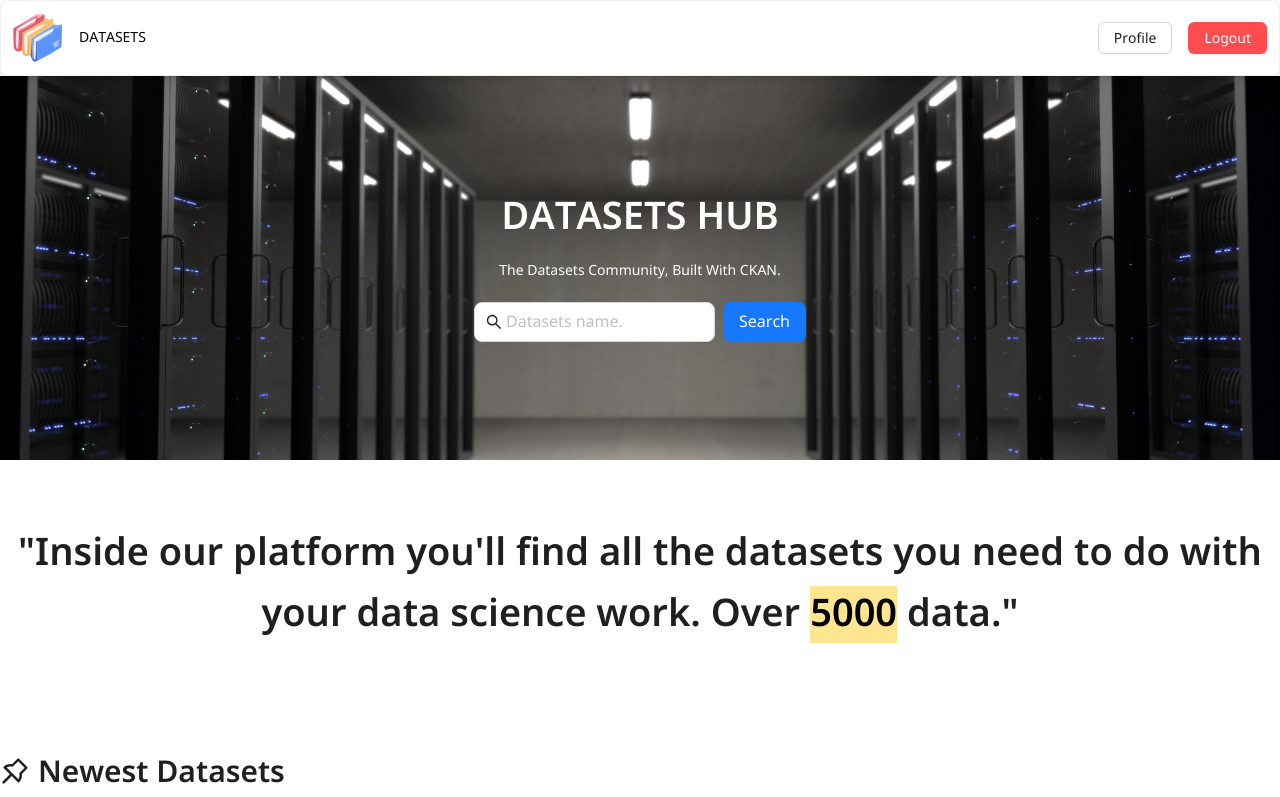
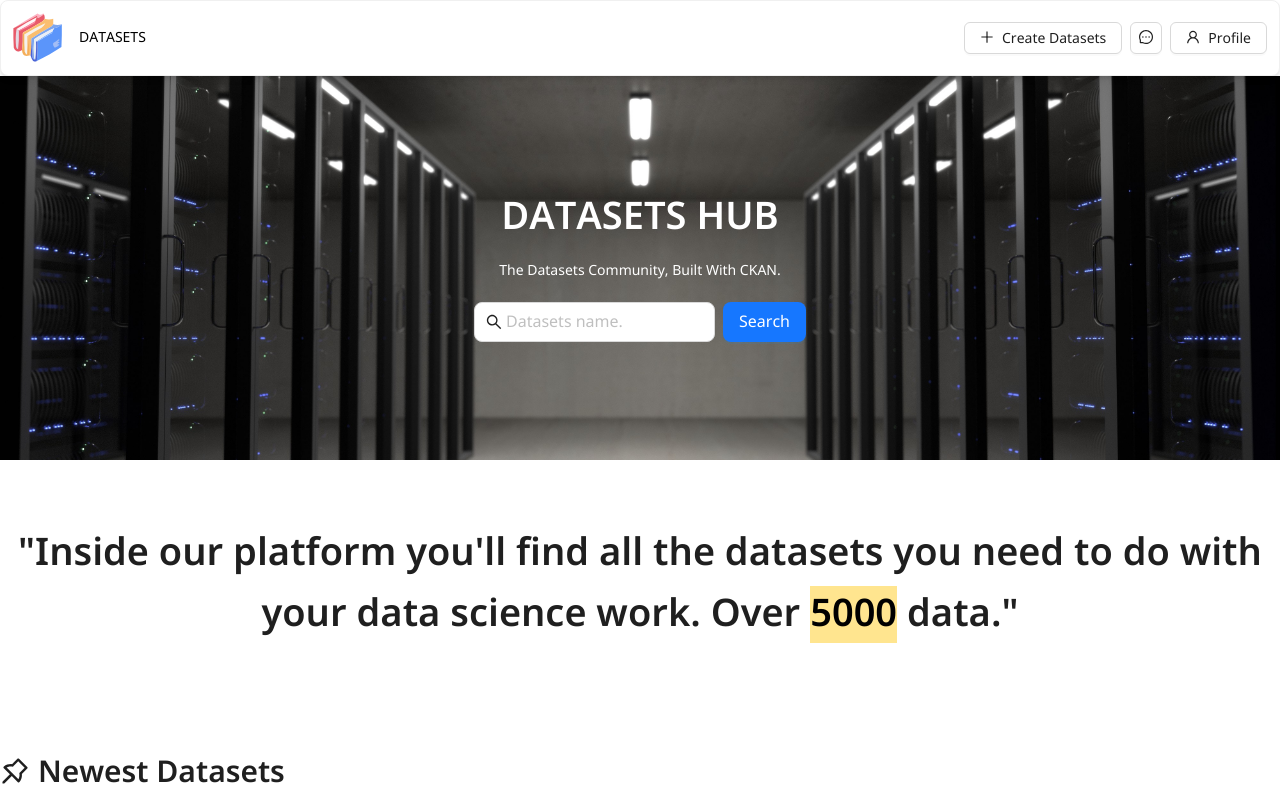
Before and after one commit to Four-Horsemen-of-the-SWE/datasets-with-ckan-project-frontend, a React (Create React App) app: page / in a window 1280 px wide. Shown: the top 797 px of the page. Built offline with nearby package versions, Linux system fonts and the light colour scheme.

Commit message:
feat: add drawer

```diff
--- /dev/null
+++ b/src/components/DrawerView.js
@@ -0,0 +1,71 @@
+import {
+  UserOutlined,
+  DatabaseOutlined,
+  BookOutlined,
+  EditOutlined,
+} from "@ant-design/icons";
+import { Button, Drawer, List, Space, Popconfirm, Typography } from "antd"
+
+const { Link } = Typography
+
+const data = [
+  {
+    icon: <UserOutlined />,
+    label: (
+      <Link href="/profile/me" style={{ color: "#000" }}>
+        Your Profile
+      </Link>
+    ),
+  },
+  {
+    icon: <DatabaseOutlined />,
+    label: "Your Datasets",
+  },
+  {
+    icon: <BookOutlined />,
+    label: "Your Bookmarked",
+  },
+  {
+    icon: <EditOutlined />,
+    label: "Update Profile",
+  },
+  {
+    icon: (
+      <Popconfirm
+        title="Logout ?"
+        description="Are you sure to logout ?"
+        placement="right"
+        onConfirm={() => alert("Logout")}
+        okText="Yes"
+        cancelText="No"
+      >
+        <Button type="primary" danger>
+          Logout
+        </Button>
+      </Popconfirm>
+    ),
+  },
+];
+
+
+export default function DrawerView({ isDrawerOpen, close }) {
+  return (
+    <Drawer
+      title="Profile"
+      placement="right"
+      open={isDrawerOpen}
+      onClose={close}
+    >
+      <List
+        size="middle"
+        dataSource={data}
+        renderItem={(item) => <List.Item>
+          <Space size={16}>
+            {item.icon}
+            {item.label}
+          </Space>
+        </List.Item>}
+      />
+    </Drawer>
+  );
+}
--- a/src/components/Navbar.js
+++ b/src/components/Navbar.js
@@ -1,13 +1,15 @@
-import { UserOutlined } from "@ant-design/icons";
-import { Avatar, Button, Card, Popconfirm, Input, Typography } from "antd";
+import { UserOutlined, PlusOutlined, MessageOutlined } from "@ant-design/icons";
+import { Button, Card, Input, Typography, Space } from "antd";
 import Logo from "../images/folders.svg";
 import { useLocation } from "react-router-dom";
 import { useState } from "react";
+import DrawerView from "./DrawerView";
 
 const { Link } = Typography;
 const { Search } = Input;
 
 export default function Navbar() {
+  const [isDrawerOpen, setIsDrawerOpen] = useState(false)
   const [isLogin, setIsLogin] = useState(true)
   const location = useLocation();
 
@@ -20,6 +22,12 @@ export default function Navbar() {
     return null;
   }
   return (
+    <>
+      <DrawerView
+        isDrawerOpen={isDrawerOpen}
+        close={() => setIsDrawerOpen(false)}
+      />
+
       <Card bordered size="small" className="w-full shadow-md rounded-lg">
         <div className="container mx-auto flex flex-row justify-between items-center">
           <div className="flex items-center">
@@ -44,21 +52,16 @@ export default function Navbar() {
             <div className="flex sm:mt-0 ml-2 sm:ml-4 items-center">
               {isLogin ? (
                 <>
-                <Link href="/profile/me">
-                  <Button className="mr-2 sm:mr-4">Profile</Button>
-                </Link>
-                <Popconfirm
-                  title="Logout ?"
-                  description="Are you sure to logout ?"
-                  placement="bottom"
-                  onConfirm={() => alert("Logout")}
-                  okText="Yes"
-                  cancelText="No"
+                  <Space>
+                    <Button icon={<PlusOutlined />}>Create Datasets</Button>
+                    <Button icon={<MessageOutlined />} />
+                    <Button
+                      icon={<UserOutlined />}
+                      onClick={() => setIsDrawerOpen(!isDrawerOpen)}
                     >
-                  <Button type="primary" danger>
-                    Logout
+                      Profile
                     </Button>
-                </Popconfirm>
+                  </Space>
                 </>
               ) : (
                 <>
@@ -74,5 +77,6 @@ export default function Navbar() {
           </div>
         </div>
       </Card>
+    </>
   );
 }
```
Lines whose indentation alone changed are shown as unchanged.
